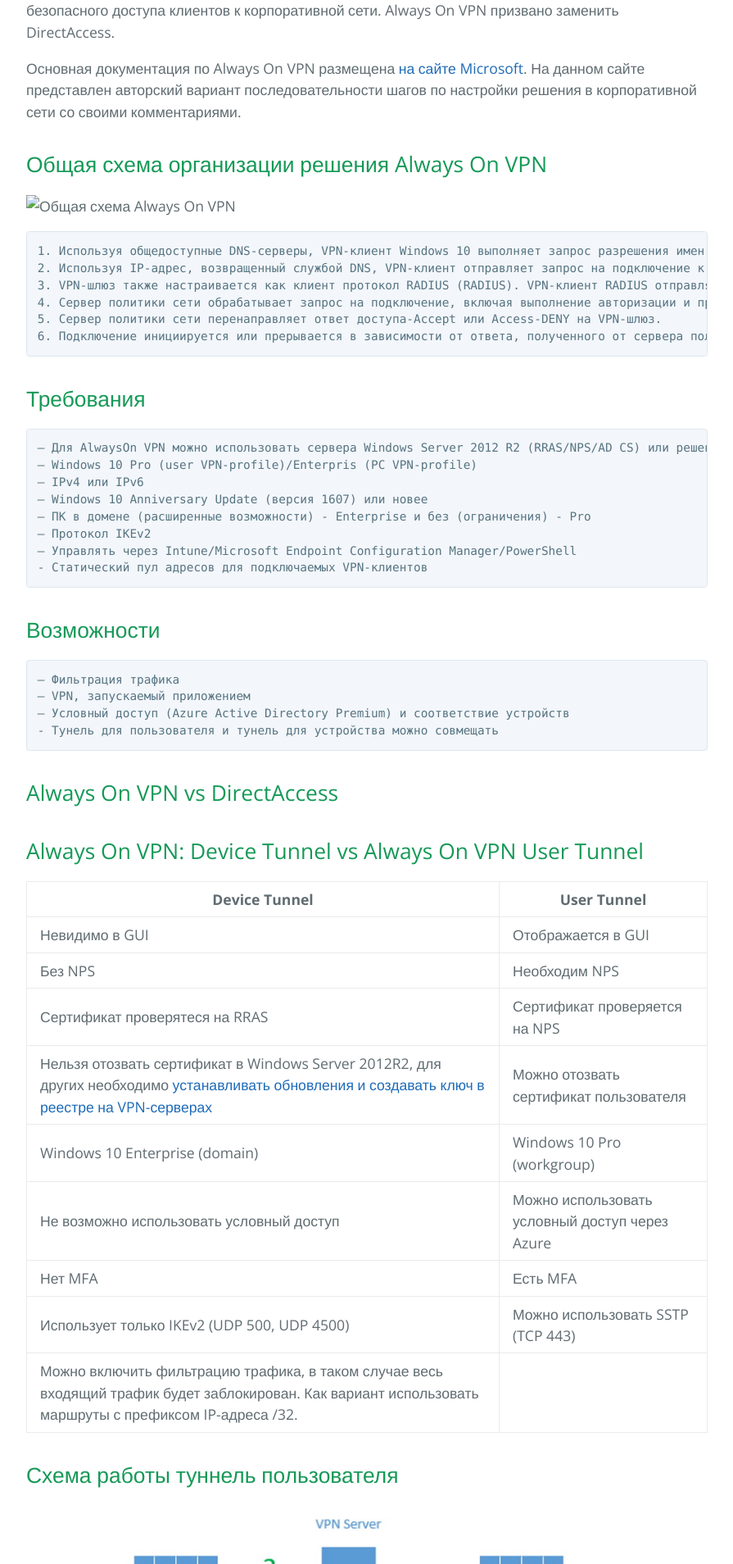
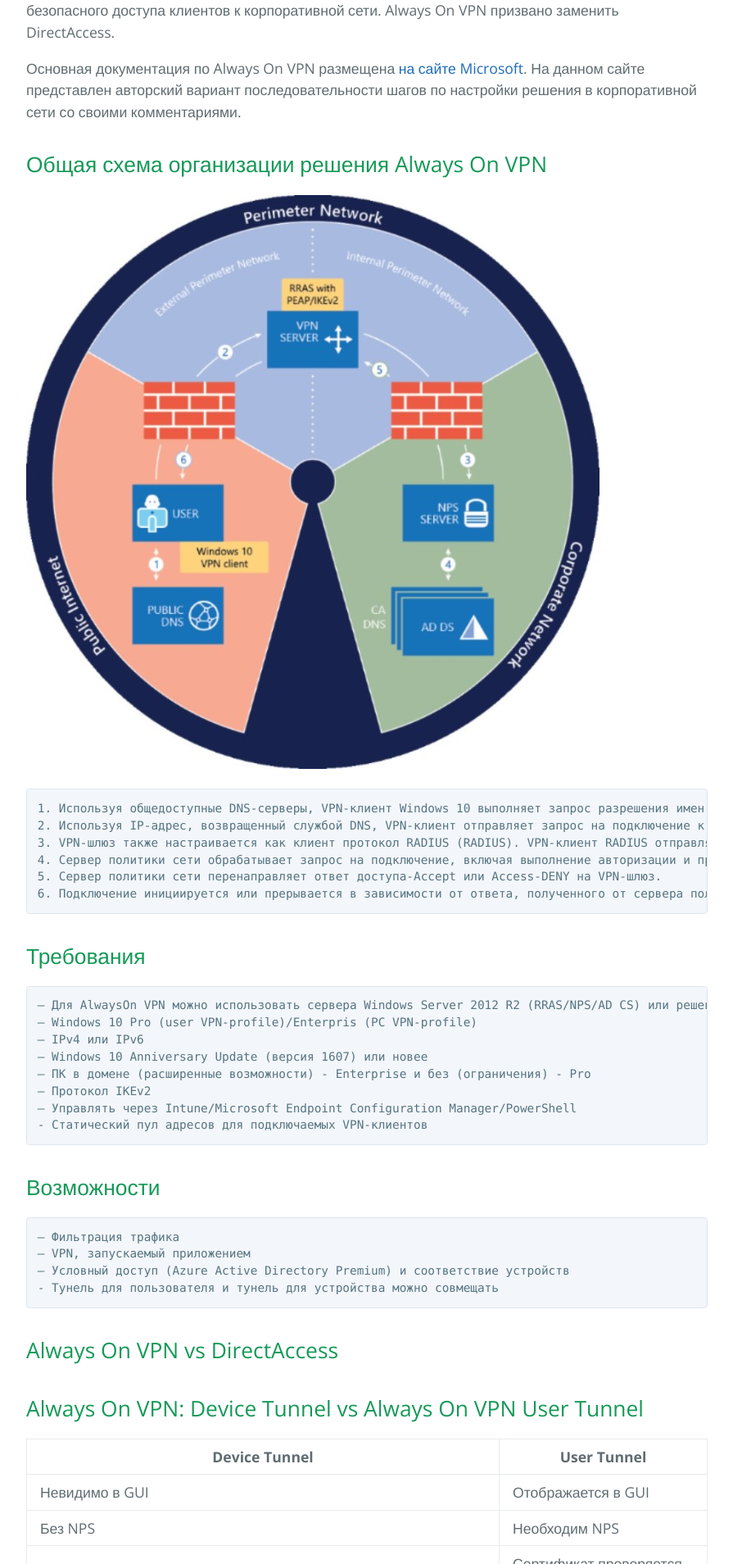
Before and after one commit to dasternd/ms-ware.github.io, a Jekyll site: the page built from windows/server/alwaysonvpn/about.md, in a window 1280 px wide. Shown: the part 446-2354 px from the top of the page at 82% size, without its empty margins (192-1087 px from the left). Built offline with Jekyll 4.4.1, drawn with Linux system fonts in a browser that asks for light colours; our own code applies the rules of GitHub Pages for plain Markdown files.

Commit message:
FIX. Always On VPN

```diff
--- a/windows/server/alwaysonvpn/about.md
+++ b/windows/server/alwaysonvpn/about.md
@@ -7,7 +7,7 @@
 
 ## Общая схема организации решения Always On VPN
 
-![Общая схема Always On VPN](п/img/aovpn-overview.jpg "Общая схема организации решения Always On VPN")
+![Общая схема Always On VPN](/img/aovpn-overview.jpg "Общая схема организации решения Always On VPN")
 
 	1. Используя общедоступные DNS-серверы, VPN-клиент Windows 10 выполняет запрос разрешения имен для IP-адреса VPN-шлюза.
 	2. Используя IP-адрес, возвращенный службой DNS, VPN-клиент отправляет запрос на подключение к VPN-шлюзу.
```
